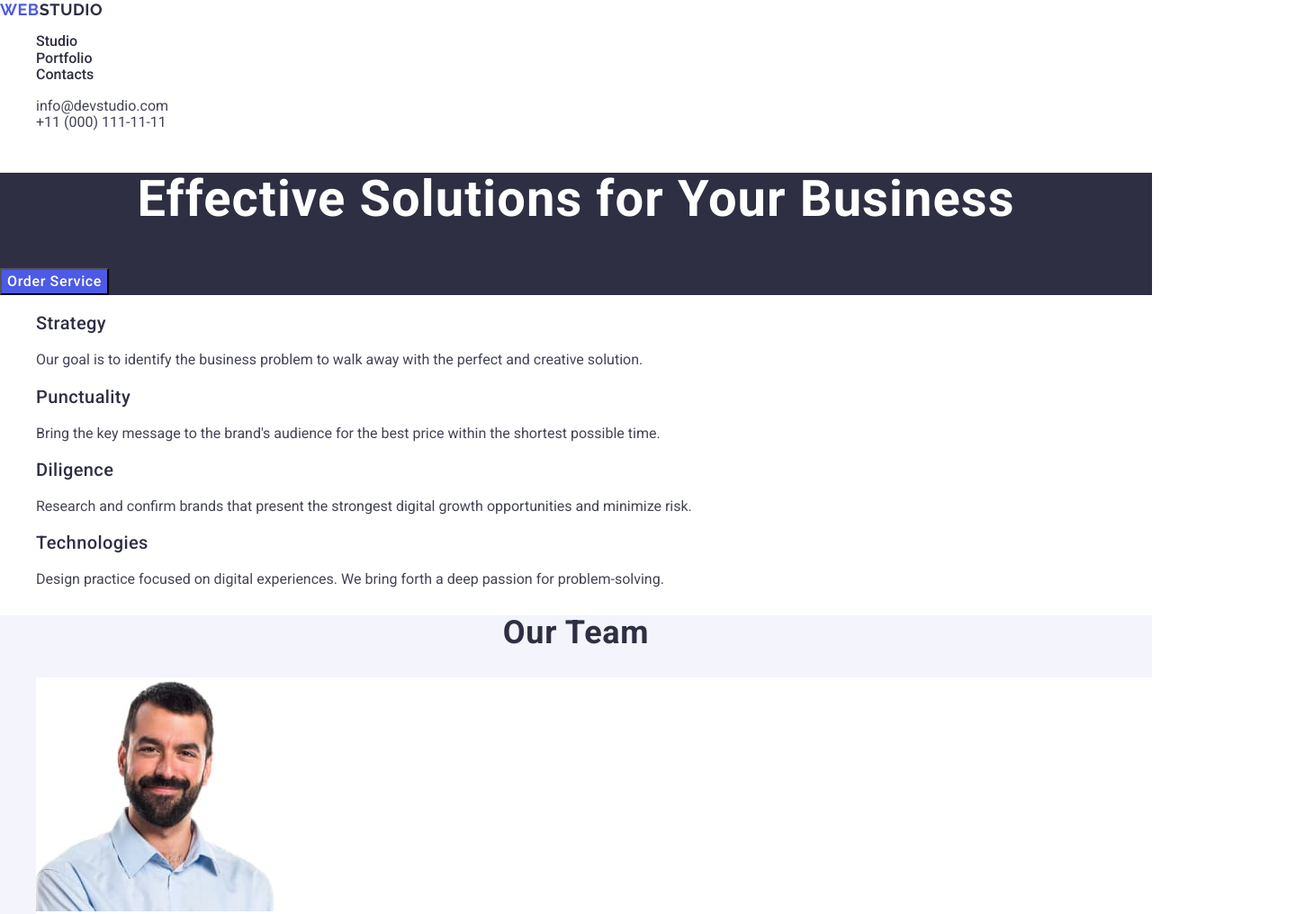
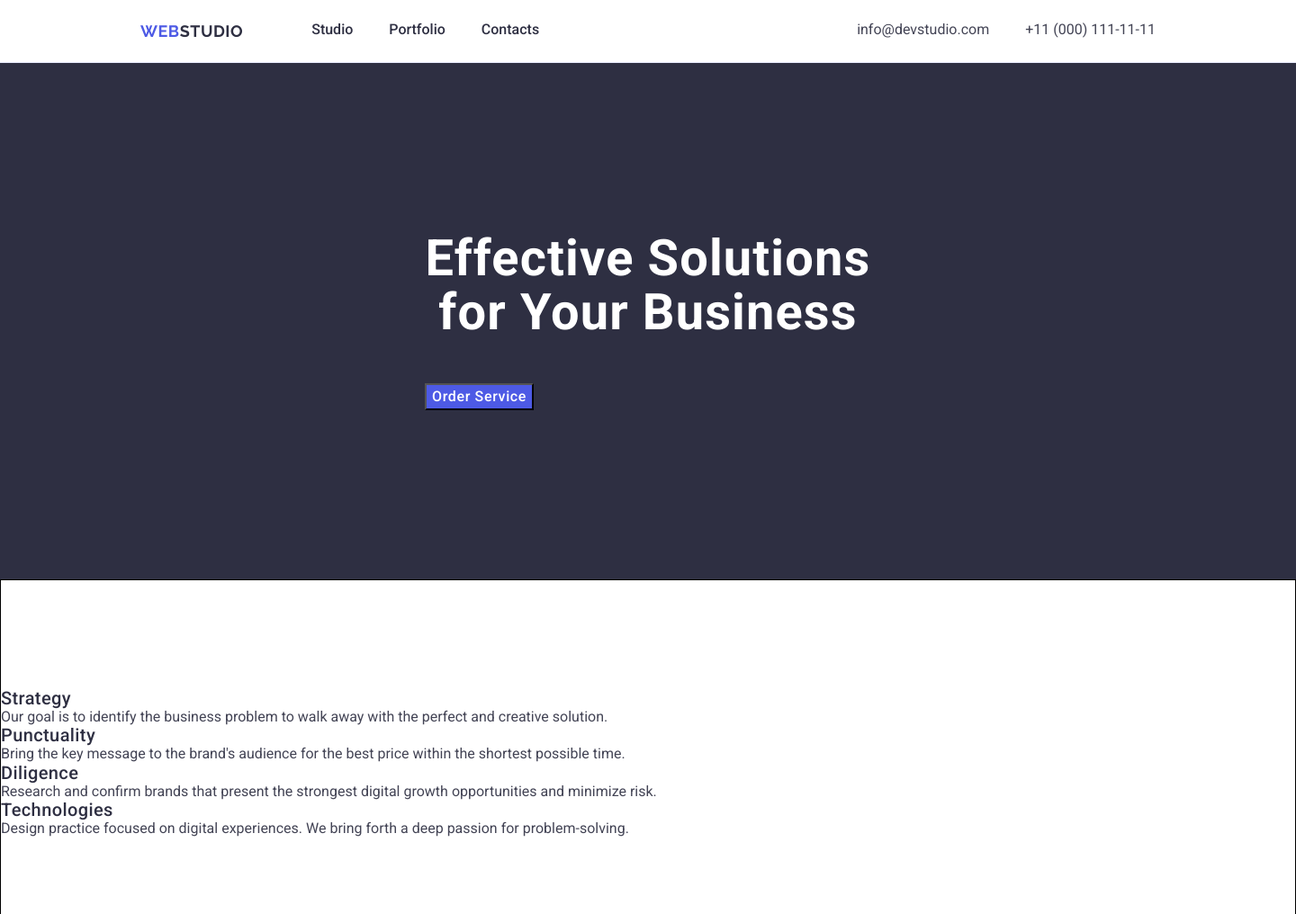
Before and after one commit to Zharovskiy/goit-markup-hw-03, a plain HTML site: page index.html in a window 1280 px wide. Shown: the top 1016 px of the page at 90% size, 1440 px wide, since content can reach past the window. Drawn offline with nearby package versions, Linux system fonts and the light colour scheme.

Commit message:
20230922

```diff
--- a/css/styles.css
+++ b/css/styles.css
@@ -19,12 +19,34 @@ h2 {
     text-transform: capitalize;
 }
 
+p,h1,h2,h3,h4,h5,h6 {
+    margin-top: 0px;
+    margin-bottom: 0px;
+}
+
 ul, ol {
 	list-style-type: none;
+    margin-top: 0px;
+    margin-bottom: 0px;
+    padding-left: 0px;
 }
 
 a {
     text-decoration: none;
+}
+
+.container {
+    width: 1440px;
+    margin: 0 auto;
+}
+
+/* Header */
+.header {
+    display: flex;
+    justify-content: space-between;
+    padding: 24px 156px;
+    border-bottom: 1px solid #E7E9FC;
+    background-color: #FFF;
 }
 
 /* Logo */
@@ -36,6 +58,7 @@ a {
     letter-spacing: 0.03em;
     text-transform: uppercase;
     color: #4D5AE5;
+    margin-right: 76px;
 }
 .logo-black {
     color: #2E2F42;
@@ -45,6 +68,16 @@ a {
 }
 
 /* Menu header */
+.header-menu {
+    display: flex;
+    flex-grow: 1;
+}
+
+.header-menu-nav {
+    display: flex;
+    gap: 40px;
+}
+
 .header-menu-link {
     font-weight: 500;
     color: #2E2F42;
@@ -58,8 +91,15 @@ a {
 .address {
     font-style: normal;
 }
+
+.address ul {
+    display: flex;
+    gap: 40px;
+}
+
 .address-link {
     color: #434455;
+    display: flex;
 }
 .address-link:hover,
 .address-link:focus {
@@ -69,6 +109,7 @@ a {
 /* Section 1 */
 .hero-image {
     background-color: #2E2F42;
+    padding: 188px 472px;
 }
 
 .hero-image-title {
@@ -78,6 +119,8 @@ a {
     letter-spacing: 0.02em;
     text-align: center;
     color: #FFF;
+    max-width: 496px;
+    margin-bottom: 48px;
 }
 
 .hero-image-button {
@@ -97,6 +140,12 @@ a {
 }
 
 /* Section 2 */
+.section {
+    padding-top: 120px;
+    padding-bottom: 120px;
+    border: 1px solid black;
+}
+
 .title {
     font-size: 20px;
     font-weight: 500;
--- a/index.html
+++ b/index.html
@@ -5,22 +5,23 @@
     <meta name="viewport" content="width=device-width, initial-scale=1.0">
     <title>WebStudio</title>
 
-    <!-- Font -->
+    <!-- font -->
     <link rel="preconnect" href="https://fonts.googleapis.com">
     <link rel="preconnect" href="https://fonts.gstatic.com" crossorigin>
     <link href="https://fonts.googleapis.com/css2?family=Raleway:wght@700&family=Roboto:wght@400;500;700&family=Tangerine:wght@700&display=swap" rel="stylesheet">
 
-    <!-- CSS -->
+    <!-- modern normalize -->
     <link rel="stylesheet" href="https://cdnjs.cloudflare.com/ajax/libs/modern-normalize/2.0.0/modern-normalize.min.css">
+
+    <!-- css -->
     <link rel="stylesheet" href="./css/styles.css">
 </head>
-<body>
-
+<body class="container">
     <!-- top line -->
     <header class="header">
         <nav class="header-menu">
             <a class="logo-link" href="./index.html">Web<span class="logo-black">Studio</span></a>
-                <ul>
+            <ul class="header-menu-nav">
                 <li><a class="header-menu-link" href="/">Studio</a></li>
                 <li><a class="header-menu-link" href="">Portfolio</a></li>
                 <li><a class="header-menu-link" href="">Contacts</a></li>
@@ -44,7 +45,8 @@
         </section>
 
         <!-- Section 2 -->
-        <section class="section-advantages">
+        <section class="section">
+            <div class="section-advantages">
                 <h2 hidden class="advantages-title">Advantages</h2>
                 <ul>
                     <li>
@@ -64,10 +66,12 @@
                         <p class="text">Design practice focused on digital experiences. We bring forth a deep passion for problem-solving.</p>
                     </li>
                 </ul>
+            </div>
         </section>
 
         <!-- Section 3 -->
-        <section class="section-team">
+        <section class="section">
+            <div class="section-team">
                 <h2 class="team-title">Our Team</h2>
                 <ul>
                     <li class="team-speciality"><img src="./images/img_1.jpg" alt="Mark Guerrero" width="264">
@@ -87,10 +91,12 @@
                         <p class="text">UI Designer</p>
                     </li>
                 </ul>
+            </div>
         </section>
 
         <!-- Section 4 -->
-        <section class="section-portfolio">
+        <section class="section">
+            <div class="section-portfolio">
                 <h2 class="portfolio-title">Our Portfolio</h2>
                 <ul>
                     <li>
@@ -124,6 +130,7 @@
                         <p class="text">Marketing</p>
                     </li>
                 </ul>
+            </div>
         </section>
     </main>
 
```
Also changed, not shown: 1 other file. Lines whose indentation alone changed are shown as unchanged.
